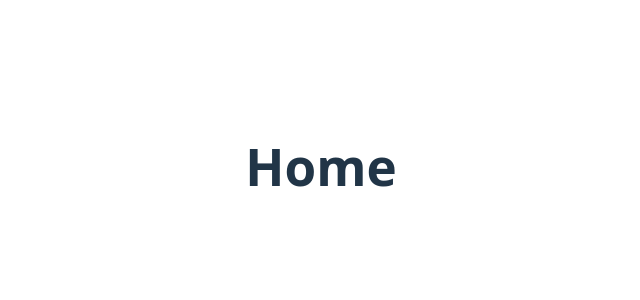
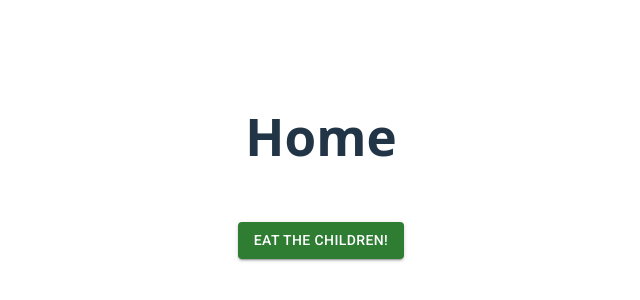
Before and after one commit to tomasapril/homepage, a React (Vite) app in the folder frontend/: page / in a window 1280 px wide. Shown: the part 234-534 px from the top of the page, without its empty margins (319-959 px from the left). Built offline with nearby package versions, Linux system fonts and the light colour scheme.

Commit message:
add material ui add link to game page

```diff
--- a/frontend/package.json
+++ b/frontend/package.json
@@ -10,6 +10,11 @@
     "preview": "vite preview"
   },
   "dependencies": {
+    "@emotion/react": "^11.14.0",
+    "@emotion/styled": "^11.14.1",
+    "@fontsource/roboto": "^5.2.6",
+    "@mui/icons-material": "^7.3.2",
+    "@mui/material": "^7.3.2",
     "react": "^19.1.1",
     "react-dom": "^19.1.1",
     "react-router": "^7.9.1"
--- /dev/null
+++ b/frontend/src/Game.jsx
@@ -0,0 +1,3 @@
+export default function Game() {
+    return <h1>Game</h1>;
+}
--- a/frontend/src/Home.jsx
+++ b/frontend/src/Home.jsx
@@ -1,9 +1,17 @@
+import { Link } from "react-router";
 import "./App.css";
+import Button from "@mui/material/Button";
 
 export default function Home() {
     return (
         <>
             <h1>Home</h1>
+            <br />
+            <Link to={"/game"}>
+                <Button variant="contained" color="success">
+                    Eat the children!
+                </Button>
+            </Link>
         </>
     );
 }
--- a/frontend/src/main.jsx
+++ b/frontend/src/main.jsx
@@ -3,6 +3,10 @@ import { createRoot } from "react-dom/client";
 import "./index.css";
 import { RouterProvider } from "react-router";
 import router from "./routes.jsx";
+import "@fontsource/roboto/300.css";
+import "@fontsource/roboto/400.css";
+import "@fontsource/roboto/500.css";
+import "@fontsource/roboto/700.css";
 
 createRoot(document.getElementById("root")).render(
     <StrictMode>
--- a/frontend/src/routes.jsx
+++ b/frontend/src/routes.jsx
@@ -1,11 +1,16 @@
 import { createBrowserRouter } from "react-router";
 import Home from "./Home";
+import Game from "./Game";
 
 const router = createBrowserRouter([
     {
         path: "/",
         Component: Home,
     },
+    {
+        path: "/game",
+        Component: Game,
+    },
 ]);
 
 export default router;
```
Also changed, not shown: 1 other file (tests, documents, lock files or other folders).
